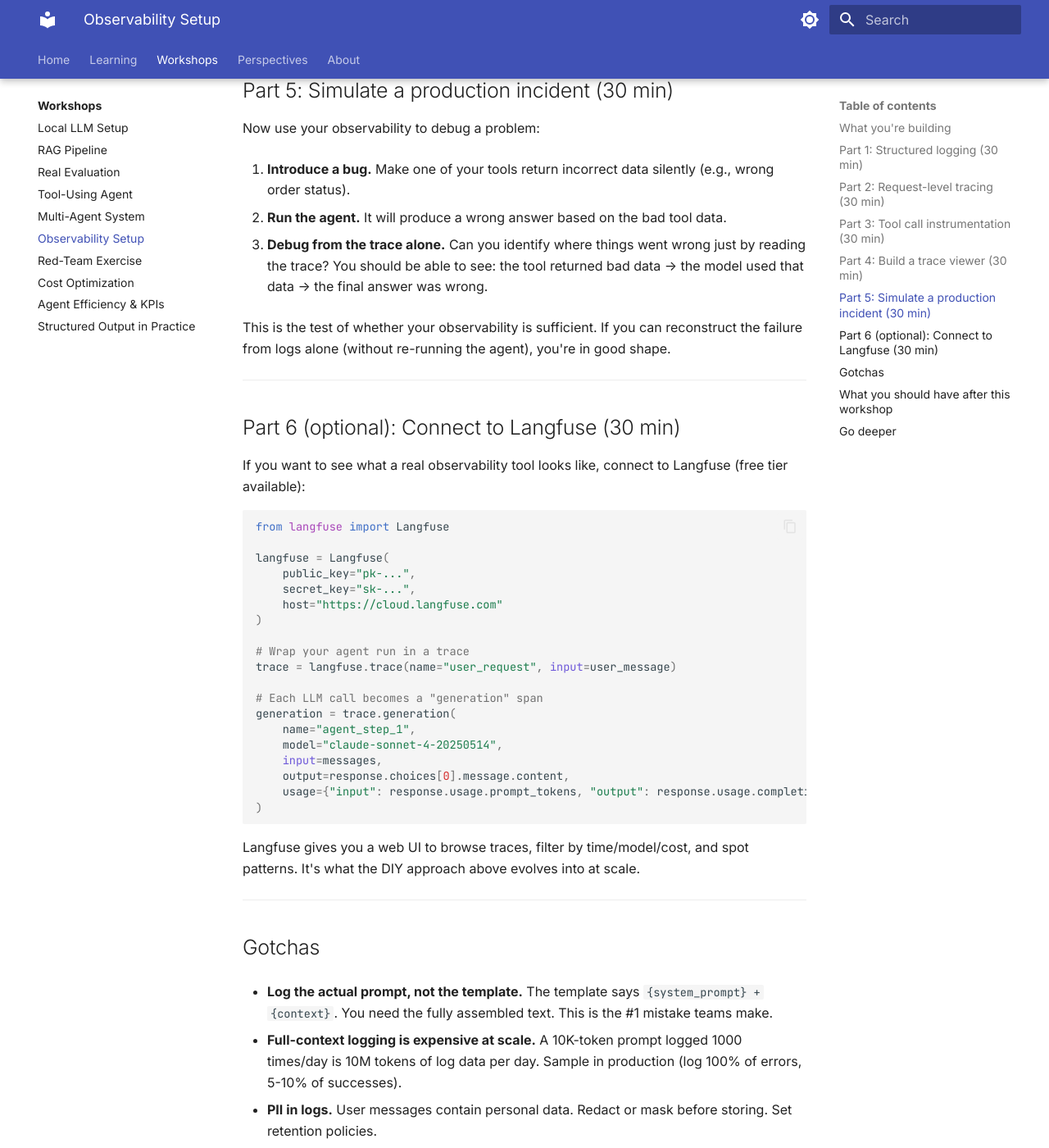
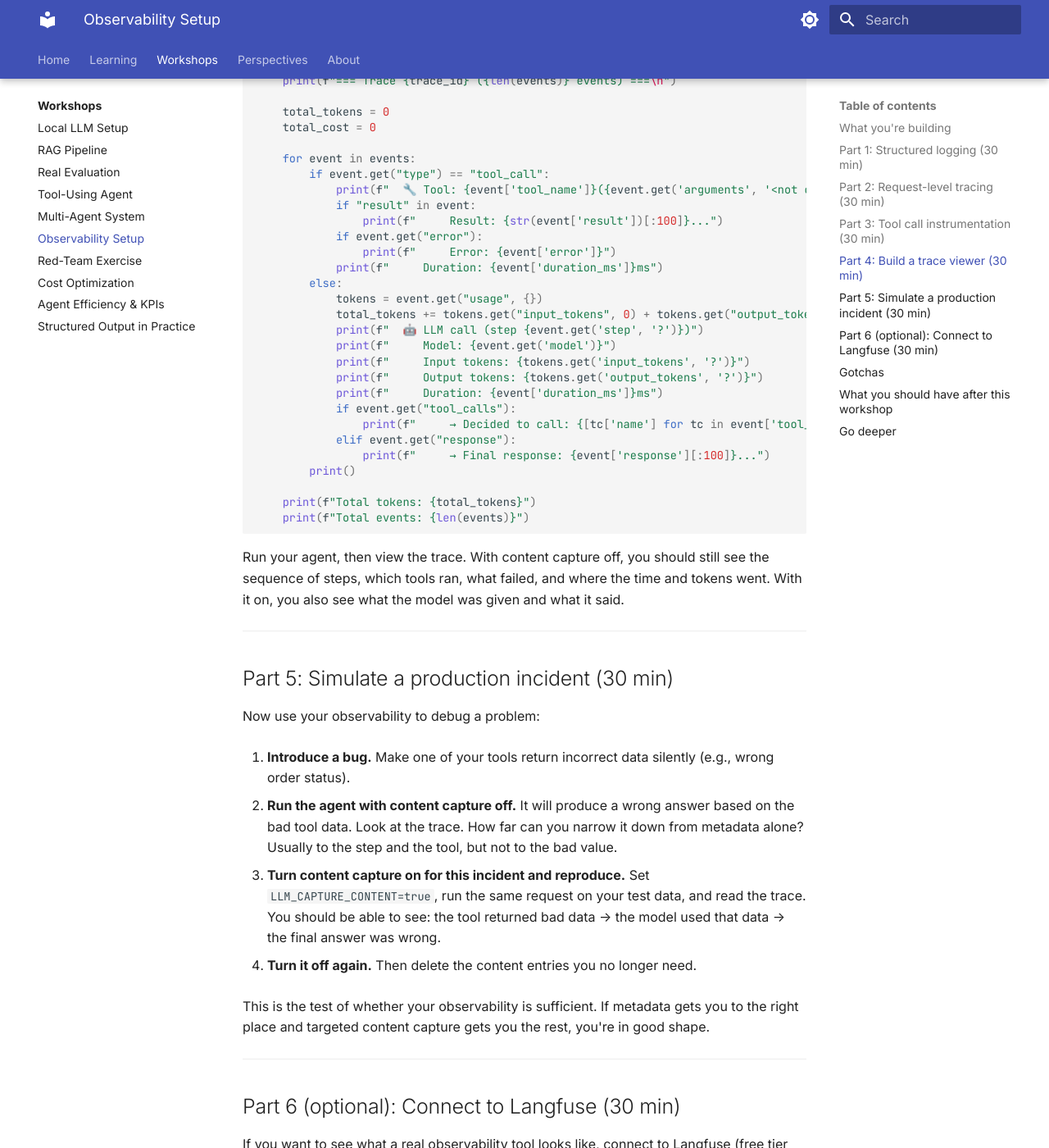
Before and after one commit to Jonathan34/ai-learning, an MkDocs documentation site: the page built from docs/05-workshops/W6-observability-setup.md, in a window 1280 px wide and 1400 px high, scrolled down 4009 px. Shown: the whole window at 82% size. Built offline with MkDocs 1.6.1 and Material for MkDocs 9.7.7, drawn with Linux system fonts in a browser that asks for light colours; some of the changed text lies outside the part shown.

Commit message:
docs: Make prompt and response content capture opt-in rather than the
I verified the metadata-first, opt-in content-capture correction against OpenTelemetry and found no publish-blocking issues. Squashed from 1 commit on branch
Steps: Researcher (Codex CLI) · Content Editor (Claude Code) · Document Editor (Codex CLI), reviewed

Reviewed-by: Document Editor (missionrun agent, Codex CLI)
Approved-by: Jonathan Delfour <3976137+Jonathan34@users.noreply.github.com>
Merged-by: missionrun (automatic, approved policy by Jonathan Delfour <3976137+Jonathan34@users.noreply.github.com>)
Missionrun-Run: run-1791832995158-1

````diff
--- a/docs/03-production/13-observability.md
+++ b/docs/03-production/13-observability.md
@@ -1,24 +1,30 @@
 # Observability for AI Systems
 
-In traditional systems, observability is logs, metrics, and traces. In AI systems, you need all three plus the ability to reconstruct exactly what the model saw and produced on any past call. Without that, debugging is guesswork.
+In traditional systems, observability is logs, metrics, and traces. In AI systems, you need all three plus a way to reconstruct what the model saw and produced when something goes wrong. Without that, debugging is guesswork.
 
-The question you need to be able to answer at any time: "What did the model see when it produced that output?"
+The question you want to be able to answer: "What did the model see when it produced that output?" The catch is that the answer is usually made of user data. Prompts, responses, tool arguments, and tool results can hold personal information, secrets, and proprietary context. So answering that question for every call, forever, is not the default you want.
 
 ## What to instrument
 
-Every LLM call should log:
+Split what you record into two tiers.
+
+**On by default, for every call:**
+
+- **Metadata** — model name and version, temperature, token counts (input and output), finish reason (completed, max tokens, stop sequence), latency, errors.
+
+- **Structure** — trace and span IDs, which step of an agent loop this is, which prompt template version was used, which tools were offered, which tool was called, how long it took, and whether it errored.
+
+**Off by default, enabled deliberately:**
 
 - **The full prompt** — system prompt + assembled context + user input. Not the template — the actual text the model received.
 
 - **The full response** — raw output, including any reasoning or tool calls.
 
-- **Metadata** — model name and version, temperature, token counts (input and output), finish reason (completed, max tokens, stop sequence), latency.
+- **Tool arguments and results** — what the model passed in and what came back.
 
-- **Tool calls** — if the model called tools: which tool, what arguments, what the tool returned, how long it took, whether it errored.
+OpenTelemetry's GenAI conventions draw the same line. Prompt and response messages are opt-in attributes, flagged as likely to contain sensitive data, and instrumentations capture them only when you turn content capture on ([GenAI events conventions](https://github.com/open-telemetry/semantic-conventions-genai/blob/main/docs/gen-ai/gen-ai-events.md); [OpenTelemetry GenAI observability guide](https://opentelemetry.io/blog/2026/genai-observability/), both checked 2026-10-12).
 
-- **Agent loop state** — for agents: which step, what the context looked like at each step, what decision was made.
-
-This sounds like a lot of data. It is. You'll need to balance completeness with cost and privacy (more on that below).
+When you do need content, turn it on narrowly: for a specific incident, a specific tenant who agreed to it, a debug environment, or an approved sample for evaluation. Decide up front who can switch it on, what gets redacted, who can read it, and how long it lives (more on that below). Those answers come from your privacy and security policy, not from this chapter.
 
 ## Tracing AI applications
 
@@ -36,7 +42,7 @@ flowchart TB
 
 ```
 
-OpenTelemetry (the standard observability framework) has semantic conventions for LLM calls — standard attribute names for model, tokens, latency, etc. Using these means your traces are compatible with multiple observability backends.
+OpenTelemetry (the standard observability framework) has semantic conventions for LLM calls — standard attribute names for model, tokens, latency, etc. Using these means your traces are compatible with multiple observability backends. A trace like the one above is still useful with content capture off: you can see which step was slow, which tool failed, and where the tokens went.
 
 ## Metrics that matter
 
@@ -124,25 +130,25 @@ Drift detection compares current quality metrics against a baseline. When the di
 
 - Custom dashboards in whatever you already use
 
-You don't need a specialized tool to start. Structured logging of every LLM call (prompt, response, metadata) into your existing log system gets you 80% of the value. Specialized tools add better UX for browsing traces, running evals, and comparing prompt versions.
+You don't need a specialized tool to start. Structured logging of every LLM call's metadata into your existing log system gets you most of the value, with content capture behind a flag you turn on when you need it. Whatever tool you pick, check whether it records prompts and responses by default and how to turn that off. Specialized tools add better UX for browsing traces, running evals, and comparing prompt versions.
 
 ## Privacy and cost of logging
 
-Logging full prompts means logging user data. This creates obligations:
+Logging full prompts means logging user data. That's why content capture is opt-in, and turning it on creates obligations:
 
-- **PII in logs.** User messages, retrieved documents, and tool outputs often contain personal information. Redact or mask sensitive fields before logging.
+- **PII, secrets, and proprietary context in logs.** User messages, retrieved documents, and tool outputs often contain personal information, credentials, or internal material. Redact or mask sensitive fields before logging, and treat redaction as best effort, not a guarantee.
 
 - **Encryption at rest.** Logs containing user data should be encrypted.
 
-- **Retention policies.** Don't keep logs forever. Set a retention period (30 days, 90 days) and auto-delete.
+- **Retention policies.** Don't keep content logs forever. Keep them shorter than your metadata, for a period your privacy policy approves, and auto-delete.
 
 - **Access controls.** Not everyone should be able to read full prompt logs.
 
-- **Cost.** Full-context logging at scale is expensive (storage + processing). Sample intelligently — log 100% of errors and a random 5-10% of successful calls.
+- **Cost.** Full-context logging at scale is expensive (storage + processing). Another reason not to do it for every call. Capture content for the incidents and eval samples you actually need, rather than routinely storing successful calls.
 
 ## Things that trip people up
 
-**Logging the prompt template, not the actual prompt.** Your template says `{system_prompt} + {context} + {user_input}`. Your logs show the template variables. When debugging, you need the fully assembled text the model actually received. Log that.
+**Logging the prompt template, not the actual prompt.** Your template says `{system_prompt} + {context} + {user_input}`. Your logs show the template variables. When you've turned content capture on to debug something, you need the fully assembled text the model actually received. Capture that.
 
 **No correlation IDs.** A multi-step agent makes 5 LLM calls. Without a shared request ID linking them, you can't reconstruct the full trajectory. Use correlation IDs from the start.
 
@@ -150,13 +156,15 @@ Logging full prompts means logging user data. This creates obligations:
 
 **Prompt caching makes latency metrics misleading.** A cached request is fast; an uncached one is slow. If you don't account for cache state in your metrics, your latency numbers are noisy and hard to interpret.
 
-**"The model did X" is not reproducible without full context.** If someone reports a bad output and you can't find the exact prompt that produced it, you can't debug it. Full-context logging is the only way to make AI behavior reproducible.
+**"The model did X" is hard to reproduce without the content.** If someone reports a bad output and you can't find the exact prompt that produced it, debugging is much harder. Plan for this before the incident: know how to turn content capture on for that user, tenant, or flow, so the next occurrence is recorded. Turning it on for everything just in case trades a debugging problem for a data-exposure one.
+
+**Content capture left on by accident.** A debug flag gets set in production and never turned off. Make it expire, alert when it's on, and review who enabled it.
 
 ## Where things stand
 
-AI observability tooling is maturing fast. The patterns are clear (trace every call, log full context, run continuous eval, alert on drift). The tools are getting better. The main gap is that most teams under-invest in observability early and then struggle to debug production issues.
+AI observability tooling is maturing fast. The patterns are clear (trace every call, capture metadata by default, capture content deliberately, run continuous eval, alert on drift). The tools are getting better. The main gap is that most teams under-invest in observability early and then struggle to debug production issues.
 
-Start simple: log every LLM call with full context, model, and metadata. Add tracing when you have agents. Add continuous eval when you have enough traffic to sample. Add drift detection when you've been running long enough to have a baseline.
+Start simple: log every LLM call with model and metadata, and add an opt-in switch for content. Add tracing when you have agents. Add continuous eval when you have enough traffic to sample. Add drift detection when you've been running long enough to have a baseline.
 
 ## Go deeper
 
@@ -164,6 +172,6 @@ Start simple: log every LLM call with full context, model, and metadata. Add tra
 
 - [Langfuse documentation](https://langfuse.com/docs) — open-source, good starting point
 
-- [OpenTelemetry semantic conventions for LLMs](https://opentelemetry.io/docs/specs/semconv/gen-ai/) — the emerging standard
+- [OpenTelemetry GenAI semantic conventions](https://github.com/open-telemetry/semantic-conventions-genai/blob/main/docs/registry/attributes/gen-ai.md) — the emerging standard's attribute registry, including which content fields are opt-in (checked 2026-10-12)
 
 - [Braintrust blog](https://www.braintrust.dev/blog) — production observability patterns
--- a/docs/05-workshops/W6-observability-setup.md
+++ b/docs/05-workshops/W6-observability-setup.md
@@ -1,6 +1,6 @@
 # Workshop W6 — Observability Setup
 
-**Goal:** Instrument an agent end-to-end so you can answer "what did the model see when it produced that output?" for any past call.
+**Goal:** Instrument an agent end-to-end so you can reconstruct what happened on a past request, and, when you deliberately turn content capture on, answer "what did the model see when it produced that output?"
 
 **Time:** 2-3 hours
 
@@ -10,17 +10,23 @@
 
 ## What you're building
 
-An observability layer that captures:
+An observability layer that always captures:
 
-- Every prompt sent to the model (the full assembled text, not the template)
+- Every LLM call's model, token counts, finish reason, and timing
 
-- Every response received
+- Every tool call's name, duration, and whether it errored
 
-- Every tool call (name, arguments, result, duration)
+- Trace IDs and step numbers, so you can reconstruct the shape of any past interaction
 
-- Timing and cost for each step
+And, only when you switch content capture on:
 
-- Enough metadata to reconstruct any past interaction
+- The prompt sent to the model (the full assembled text, not the template)
+
+- The response received
+
+- Tool arguments and results
+
+Content is off by default because prompts, responses, and tool data can contain personal information, secrets, and proprietary context. That matches the OpenTelemetry GenAI conventions, which treat message content as opt-in and likely sensitive ([GenAI events conventions](https://github.com/open-telemetry/semantic-conventions-genai/blob/main/docs/gen-ai/gen-ai-events.md), checked 2026-10-12). See [Chapter 13](../03-production/13-observability.md) for the reasoning.
 
 ---
 
@@ -29,9 +35,13 @@ An observability layer that captures:
 Start with the simplest useful thing: structured JSON logs for every LLM call.
 
 ```python
+import os
 import time
 import json
 import uuid
+
+# Off unless someone deliberately turns it on
+CAPTURE_CONTENT = os.environ.get("LLM_CAPTURE_CONTENT") == "true"
 
 def call_llm_instrumented(messages, tools=None, **kwargs):
     call_id = str(uuid.uuid4())[:8]
@@ -45,23 +55,30 @@ def call_llm_instrumented(messages, tools=None, **kwargs):
 
     duration = time.time() - start
 
+    message = response.choices[0].message
     log_entry = {
         "call_id": call_id,
         "timestamp": time.time(),
         "model": kwargs.get("model", "default"),
-        "messages": messages,  # THE FULL PROMPT
         "tools_available": [t["name"] for t in (tools or [])],
-        "response": response.choices[0].message.content,
         "tool_calls": [
-            {"name": tc.function.name, "args": tc.function.arguments}
-            for tc in (response.choices[0].message.tool_calls or [])
+            {"name": tc.function.name} for tc in (message.tool_calls or [])
         ],
+        "finish_reason": response.choices[0].finish_reason,
         "usage": {
             "input_tokens": response.usage.prompt_tokens,
             "output_tokens": response.usage.completion_tokens,
         },
         "duration_ms": int(duration * 1000),
     }
+
+    if CAPTURE_CONTENT:
+        log_entry["messages"] = messages  # the full prompt
+        log_entry["response"] = message.content
+        log_entry["tool_calls"] = [
+            {"name": tc.function.name, "args": tc.function.arguments}
+            for tc in (message.tool_calls or [])
+        ]
 
     # Write to a log file (in production, send to your log aggregator)
     with open("llm_calls.jsonl", "a") as f:
@@ -71,7 +88,9 @@ def call_llm_instrumented(messages, tools=None, **kwargs):
 
 ```
 
-Replace your existing `client.chat.completions.create` calls with this instrumented version. Now every call is logged with full context.
+Replace your existing `client.chat.completions.create` calls with this instrumented version. Now every call is logged with its metadata. Run once with `LLM_CAPTURE_CONTENT=true` on your own test data and compare the two log entries, so you can see exactly what the flag adds.
+
+In a real system, that flag deserves more ceremony than an environment variable: scope it to one tenant, flow, or incident, make it expire, and redact before writing. This workshop keeps it simple.
 
 ---
 
@@ -134,11 +153,13 @@ def execute_tool_instrumented(name, arguments):
         "type": "tool_call",
         "timestamp": time.time(),
         "tool_name": name,
-        "arguments": arguments,
-        "result": result,
         "error": error,
         "duration_ms": int(duration * 1000),
     }
+
+    if CAPTURE_CONTENT:
+        log_entry["arguments"] = arguments
+        log_entry["result"] = result
 
     with open("llm_calls.jsonl", "a") as f:
         f.write(json.dumps(log_entry) + "\n")
@@ -173,8 +194,11 @@ def view_trace(trace_id):
 
     for event in events:
         if event.get("type") == "tool_call":
-            print(f"  🔧 Tool: {event['tool_name']}({event['arguments']})")
-            print(f"     Result: {str(event['result'])[:100]}...")
+            print(f"  🔧 Tool: {event['tool_name']}({event.get('arguments', '<not captured>')})")
+            if "result" in event:
+                print(f"     Result: {str(event['result'])[:100]}...")
+            if event.get("error"):
+                print(f"     Error: {event['error']}")
             print(f"     Duration: {event['duration_ms']}ms")
         else:
             tokens = event.get("usage", {})
@@ -195,7 +219,7 @@ def view_trace(trace_id):
 
 ```
 
-Run your agent, then view the trace. You should be able to see exactly what happened at each step.
+Run your agent, then view the trace. With content capture off, you should still see the sequence of steps, which tools ran, what failed, and where the time and tokens went. With it on, you also see what the model was given and what it said.
 
 ---
 
@@ -205,11 +229,13 @@ Now use your observability to debug a problem:
 
 1. **Introduce a bug.** Make one of your tools return incorrect data silently (e.g., wrong order status).
 
-2. **Run the agent.** It will produce a wrong answer based on the bad tool data.
+2. **Run the agent with content capture off.** It will produce a wrong answer based on the bad tool data. Look at the trace. How far can you narrow it down from metadata alone? Usually to the step and the tool, but not to the bad value.
 
-3. **Debug from the trace alone.** Can you identify where things went wrong just by reading the trace? You should be able to see: the tool returned bad data → the model used that data → the final answer was wrong.
+3. **Turn content capture on for this incident and reproduce.** Set `LLM_CAPTURE_CONTENT=true`, run the same request on your test data, and read the trace. You should be able to see: the tool returned bad data → the model used that data → the final answer was wrong.
 
-This is the test of whether your observability is sufficient. If you can reconstruct the failure from logs alone (without re-running the agent), you're in good shape.
+4. **Turn it off again.** Then delete the content entries you no longer need.
+
+This is the test of whether your observability is sufficient. If metadata gets you to the right place and targeted content capture gets you the rest, you're in good shape.
 
 ---
 
@@ -227,18 +253,23 @@ langfuse = Langfuse(
 )
 
 # Wrap your agent run in a trace
-trace = langfuse.trace(name="user_request", input=user_message)
+trace = langfuse.trace(
+    name="user_request",
+    input=user_message if CAPTURE_CONTENT else None,
+)
 
 # Each LLM call becomes a "generation" span
 generation = trace.generation(
     name="agent_step_1",
     model="claude-sonnet-4-20250514",
-    input=messages,
-    output=response.choices[0].message.content,
+    input=messages if CAPTURE_CONTENT else None,
+    output=response.choices[0].message.content if CAPTURE_CONTENT else None,
     usage={"input": response.usage.prompt_tokens, "output": response.usage.completion_tokens}
 )
 
 ```
+
+Sending content to a hosted tool means it now lives with a third party too. Keep the same flag in front of it.
 
 Langfuse gives you a web UI to browse traces, filter by time/model/cost, and spot patterns. It's what the DIY approach above evolves into at scale.
 
@@ -246,11 +277,13 @@ Langfuse gives you a web UI to browse traces, filter by time/model/cost, and spo
 
 ## Gotchas
 
-- **Log the actual prompt, not the template.** The template says `{system_prompt} + {context}`. You need the fully assembled text. This is the #1 mistake teams make.
+- **Capture the actual prompt, not the template.** When content capture is on, the template `{system_prompt} + {context}` is useless. You need the fully assembled text.
 
-- **Full-context logging is expensive at scale.** A 10K-token prompt logged 1000 times/day is 10M tokens of log data per day. Sample in production (log 100% of errors, 5-10% of successes).
+- **Full-context logging is expensive at scale.** A 10K-token prompt logged 1000 times/day is 10M tokens of log data per day. One more reason to capture content for incidents and approved eval samples rather than for every call.
 
-- **PII in logs.** User messages contain personal data. Redact or mask before storing. Set retention policies.
+- **PII, secrets, and proprietary data in logs.** User messages, retrieved documents, and tool results can contain all three. Keep content capture off by default. When it's on, redact before storing, restrict who can read it, and set a short retention period your privacy policy approves.
+
+- **Debug flags outlive debugging.** Content capture switched on for an incident tends to stay on. Make it expire.
 
 - **Correlation IDs are essential.** Without them, you can't link multiple LLM calls to a single user request. Add them from day one.
 
@@ -260,20 +293,22 @@ Langfuse gives you a web UI to browse traces, filter by time/model/cost, and spo
 
 ## What you should have after this workshop
 
-- Instrumented LLM calls with full prompt, response, and metadata logging
+- Instrumented LLM calls with metadata logging by default
+
+- An opt-in switch that adds prompts, responses, tool arguments, and tool results
 
 - Trace IDs linking all calls within a single user request
 
 - Tool call instrumentation with timing and error capture
 
-- A trace viewer that reconstructs any past interaction
+- A trace viewer that works with or without captured content
 
-- The ability to debug a production issue from logs alone
+- The ability to narrow down a production issue from metadata, then confirm it with targeted content capture
 
 ## Go deeper
 
 - [Langfuse documentation](https://langfuse.com/docs) — open-source observability for LLMs
 
-- [OpenTelemetry for GenAI](https://opentelemetry.io/docs/specs/semconv/gen-ai/) — the emerging standard
+- [OpenTelemetry GenAI events conventions](https://github.com/open-telemetry/semantic-conventions-genai/blob/main/docs/gen-ai/gen-ai-events.md) — the emerging standard, including which content fields are opt-in (checked 2026-10-12)
 
 - [Chapter 13 (Observability)](../03-production/13-observability.md) covers the theory and production patterns
````
Also changed, not shown: docs/01-foundations/05-security-and-safety.md (+2 -2 lines), docs/reference/gotchas-consolidated.md (+2 -2 lines).
